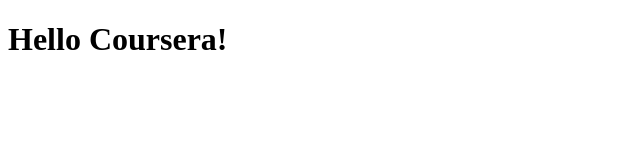
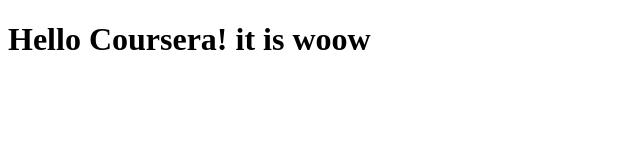
Before and after one commit to HelmiTatanaki/coursera-test, a plain HTML site: page site/index.html in a window 1280 px wide. Shown: the whole page, without its empty margins (0-640 px from the left). Drawn offline with Linux system fonts and the light colour scheme.

Commit message:
Small changes to our page content

```diff
--- a/site/index.html
+++ b/site/index.html
@@ -4,6 +4,6 @@
         <title>Hello Coursera!</title>
     </head>
     <body>
-        <h1>Hello Coursera!</h1>
+        <h1>Hello Coursera! it is woow</h1>
     </body>
 </html>
```
